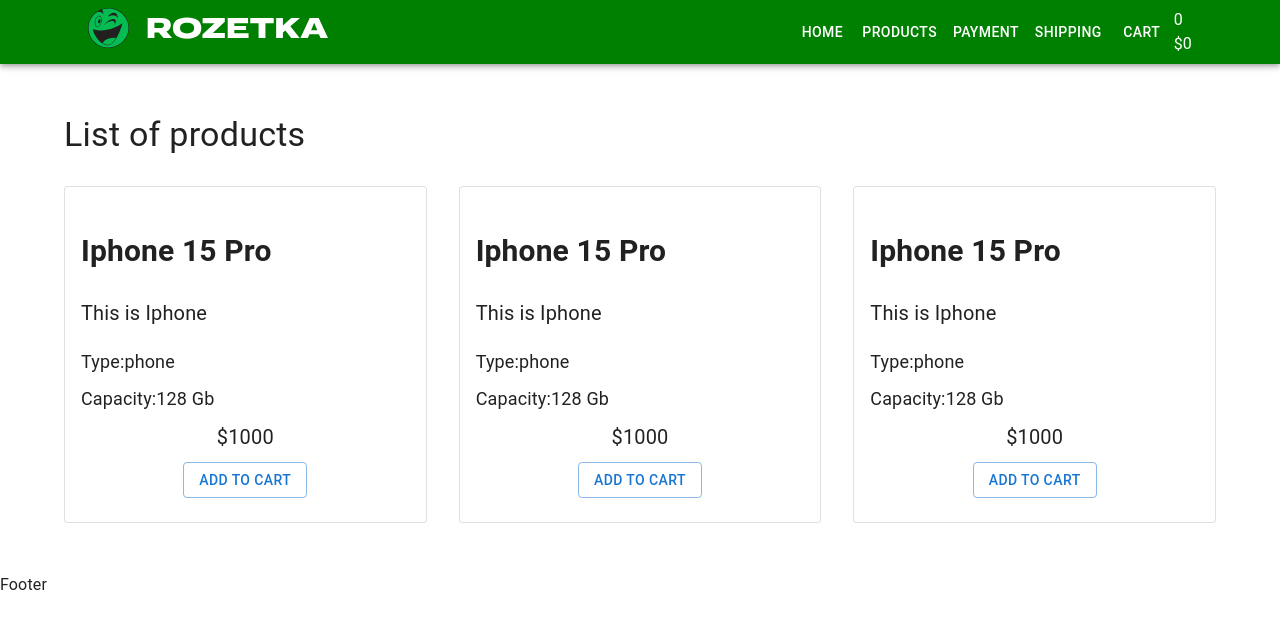
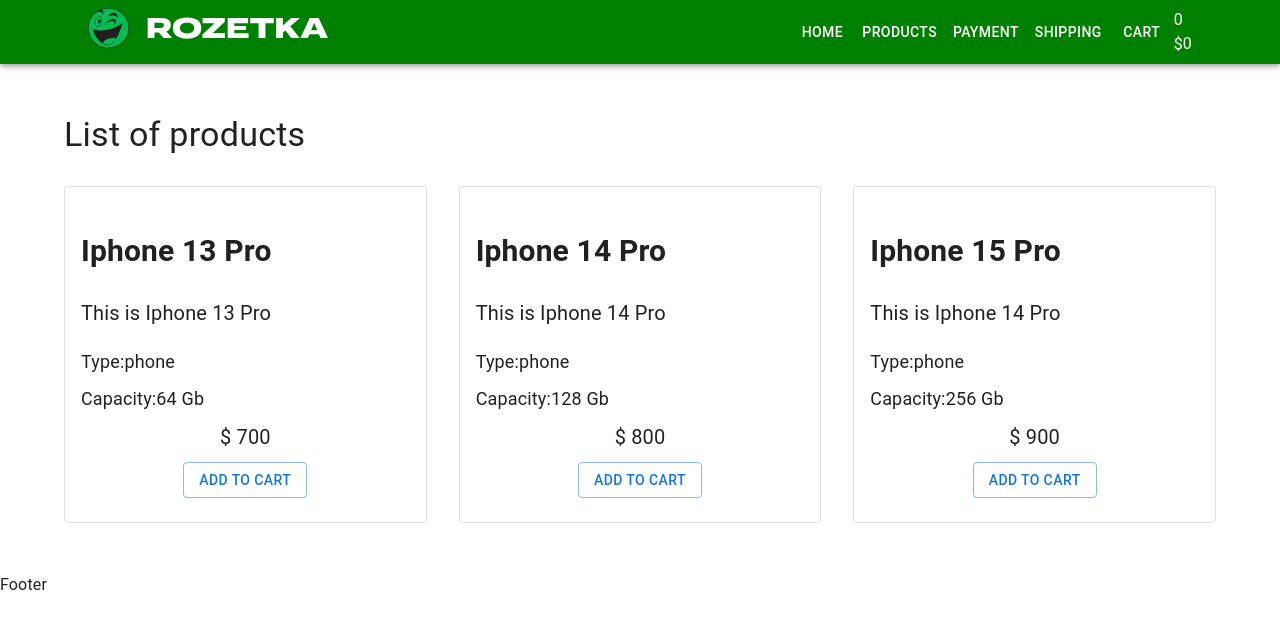
Before and after one commit to DimaPelehov/React-25-09, a React (Create React App) app: page / in a window 1280 px wide. Shown: the top 628 px of the page. Built offline with nearby package versions, Linux system fonts and the light colour scheme.

Commit message:
за допомогою props спростив заповнення карток

```diff
--- a/src/components/Products/ProductList.tsx
+++ b/src/components/Products/ProductList.tsx
@@ -15,13 +15,31 @@
             </Typography>
             <Grid container spacing={4}>
                 <Grid item xs={12} sm={6} md={4}>
-                    <ProductListItem />
+                    <ProductListItem
+                        title="Iphone 13 Pro"
+                        description="This is Iphone 13 Pro"
+                        // тут я не зазначив type, однак він вказаний за замовчуванням в ProductListItemType
+                        capacity={64}
+                        price={700}
+                    />
                 </Grid>
                 <Grid item xs={12} sm={6} md={4}>
-                    <ProductListItem />
+                    <ProductListItem
+                        title="Iphone 14 Pro"
+                        description="This is Iphone 14 Pro"
+                        type="phone"
+                        capacity={128}
+                        price={800}
+                    />
                 </Grid>
                 <Grid item xs={12} sm={6} md={4}>
-                    <ProductListItem />
+                    <ProductListItem
+                        title="Iphone 15 Pro"
+                        description="This is Iphone 14 Pro"
+                        type="phone"
+                        capacity={256}
+                        price={900}
+                    />
                 </Grid>
             </Grid>
         </>
--- a/src/components/Products/ProductListItem.tsx
+++ b/src/components/Products/ProductListItem.tsx
@@ -1,17 +1,30 @@
 import { Button, Card, CardContent } from '@mui/material'
 import './ProductListItem.css'
 
-type Props = {}
+type ProductListItemType = {
+    title: string
+    description: string
+    type?: string
+    capacity: number
+    price: number
+}
 
-const ProductListItem = (props: Props) => {
+const ProductListItem = ({
+    title,
+    description,
+    type = 'phone',
+    // якщо в ProductList.tsx не буде зазначено type, то він пропишеться за замовчуванням
+    capacity,
+    price,
+}: ProductListItemType) => {
     return (
         <Card className="product-list-item" variant="outlined">
             <CardContent>
-                <h2 className="product-title">Iphone 15 Pro</h2>
-                <p className="product-description">This is Iphone</p>
-                <div className="product-features">Type:phone</div>
-                <div className="product-features">Capacity:128 Gb</div>
-                <div className="product-price">$1000</div>
+                <h2 className="product-title">{title}</h2>
+                <p className="product-description">{description}</p>
+                <div className="product-features">Type:{type}</div>
+                <div className="product-features">Capacity:{capacity} Gb</div>
+                <div className="product-price">$ {price}</div>
                 <div className="btns-wrap">
                     <Button variant="outlined">Add to cart</Button>
                 </div>
```
